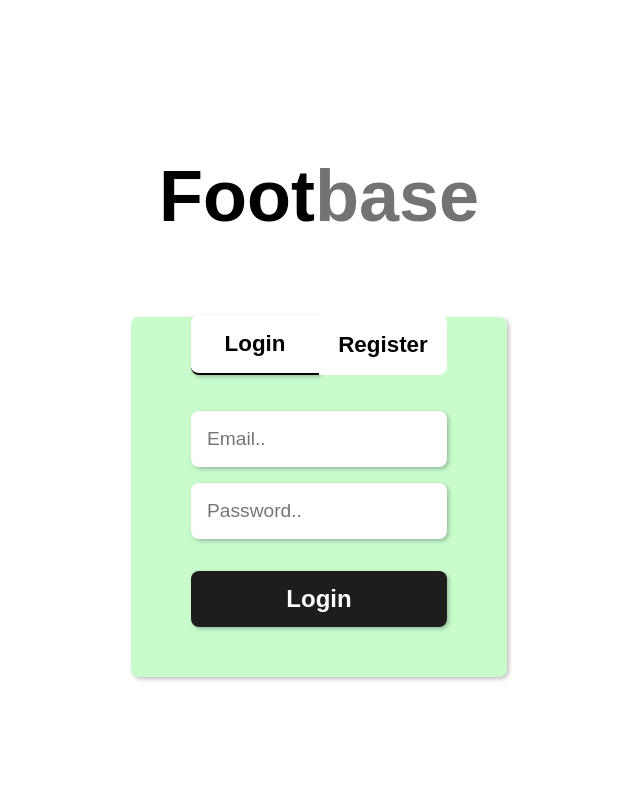
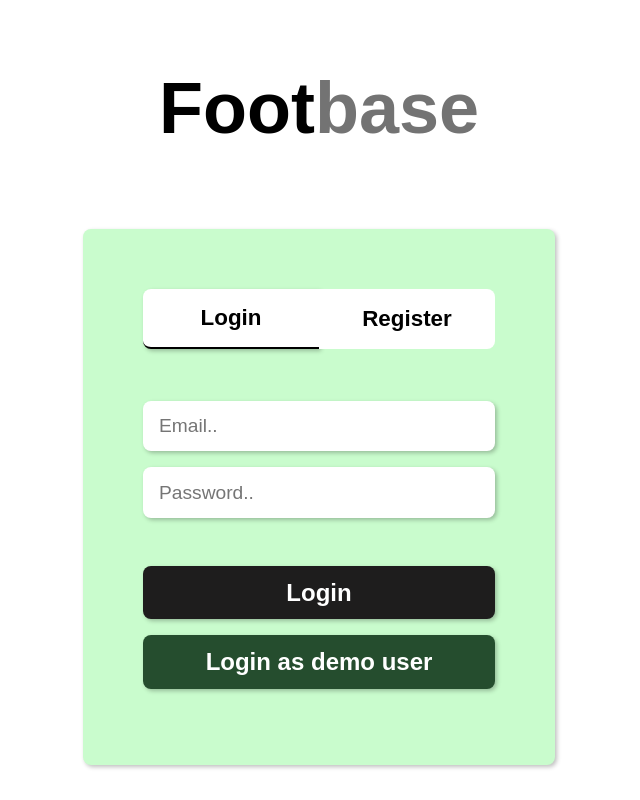
Before and after one commit to as-bowley/footbase, a React (Create React App) app: page /player in a window 1280 px wide. Shown: the whole page, without its empty margins (321-961 px from the left). Built offline with nearby package versions, Linux system fonts and the light colour scheme; no server answers; a web font is replaced by a local one.

Commit message:
add demo user account and button on login

```diff
--- a/src/App.js
+++ b/src/App.js
@@ -161,8 +161,7 @@ const App = () => {
       );
       console.log(user);
     } catch (error) {
-      setError(error);
-      console.log(error);
+      setError(error.message.split("Firebase:")[1]);
     }
   };
 
@@ -177,8 +176,7 @@ const App = () => {
 
       console.log(user);
     } catch (error) {
-      console.log(error);
-      setError(error);
+      setError(error.message.split("Firebase:")[1]);
     }
   };
 
@@ -231,7 +229,7 @@ const App = () => {
           login={login}
           logout={logout}
           register={register}
-          error={error?.message}
+          error={error}
         />
       )}
     </div>
--- a/src/Components/LoginPage.js
+++ b/src/Components/LoginPage.js
@@ -59,13 +59,13 @@ const LoginPage = ({ register, login, error }) => {
                 setRegisterPassword(event.target.value);
               }}
             />
+            <div>
+              <p>{error}</p>
+            </div>
 
             <button onClick={() => register(registerEmail, registerPassword)}>
               Register
             </button>
-            <div>
-              <p>{error}</p>
-            </div>
           </div>
         )}
 
@@ -84,6 +84,9 @@ const LoginPage = ({ register, login, error }) => {
               }}
               type="password"
             />
+            <div>
+              <p>{error}</p>
+            </div>
 
             <button
               onClick={() => {
@@ -92,9 +95,15 @@ const LoginPage = ({ register, login, error }) => {
             >
               Login
             </button>
-            <div>
-              <p>{error}</p>
-            </div>
+            <button
+              className="loginPage__loginform__demoUser"
+              onClick={() => {
+                login("demo@demo.com", "123456");
+              }}
+            >
+              {" "}
+              Login as demo user
+            </button>
           </div>
         )}
       </div>
--- a/src/Components/styles/LoginPage.css
+++ b/src/Components/styles/LoginPage.css
@@ -28,10 +28,10 @@
   box-shadow: 2px 2px 4px rgba(0, 0, 0, 0.25);
   display: flex;
   flex-direction: column;
-  justify-content: center;
+  justify-content: space-evenly;
   align-items: center;
-  width: 20%;
-  height: 30%;
+  width: 22rem;
+  height: 26rem;
 }
 
 .loginPage > .loginPage__formContainer > .loginPage__registerForm,
@@ -39,9 +39,10 @@
   display: flex;
   width: 100%;
   flex-direction: column;
-  justify-content: center;
+  justify-content: space-between;
   align-items: center;
   padding: 20px 40px;
+  height: 18rem;
 }
 
 .loginPage > .loginPage__formContainer > .loginPage__registerForm > input,
@@ -65,7 +66,6 @@
   height: 3.5rem;
   font-size: 1.5rem;
   margin-top: 1rem;
-  margin-bottom: 1rem;
   padding: 0.8rem 1rem;
   border-radius: 8px;
   color: #fff;
@@ -78,7 +78,7 @@
 .loginPage__formDisplayButtons {
   display: flex;
   width: 100%;
-  margin-bottom: 1rem;
+  margin-bottom: 2rem;
 }
 
 .loginPage__loginFormDisplay,
@@ -106,3 +106,10 @@
   border-bottom: 2px solid #000;
   box-shadow: 2px 2px 4px rgba(0, 0, 0, 0.25);
 }
+
+.loginPage
+  > .loginPage__formContainer
+  > .loginPage__loginForm
+  > .loginPage__loginform__demoUser {
+  background-color: rgb(37, 77, 46);
+}
```
